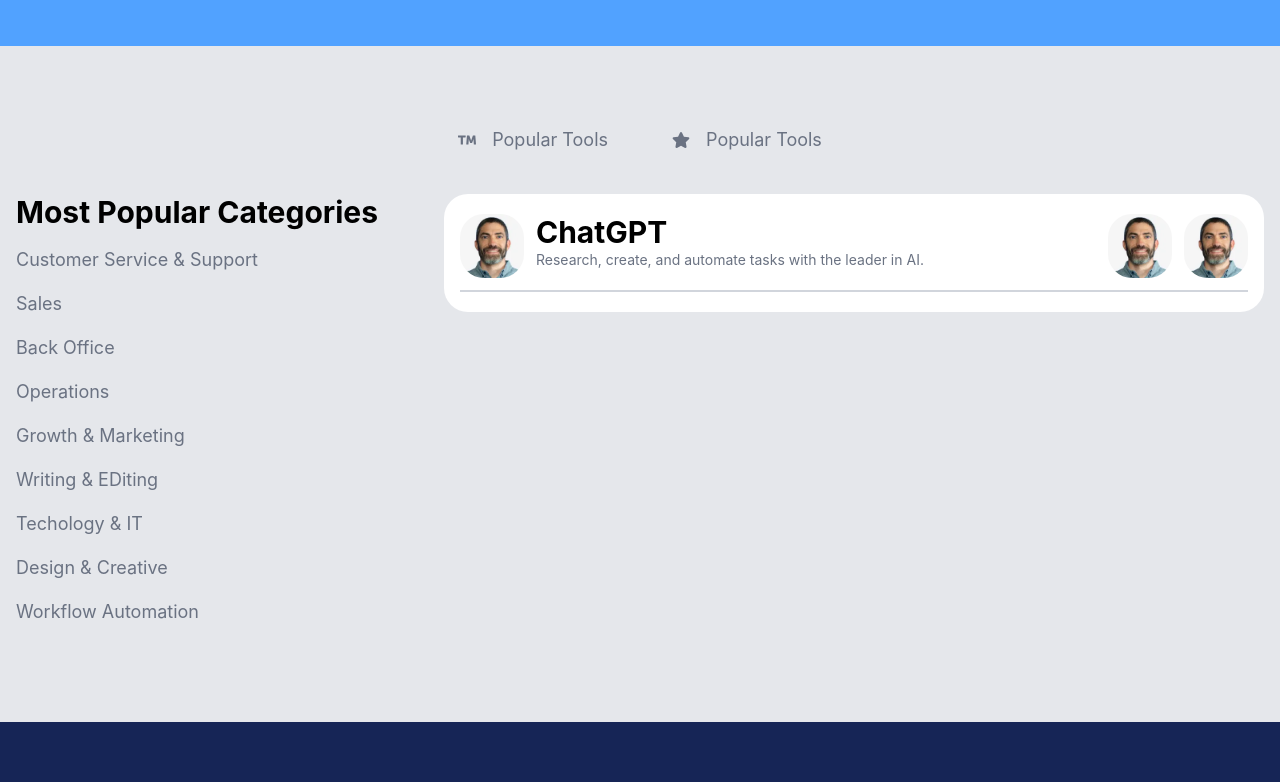
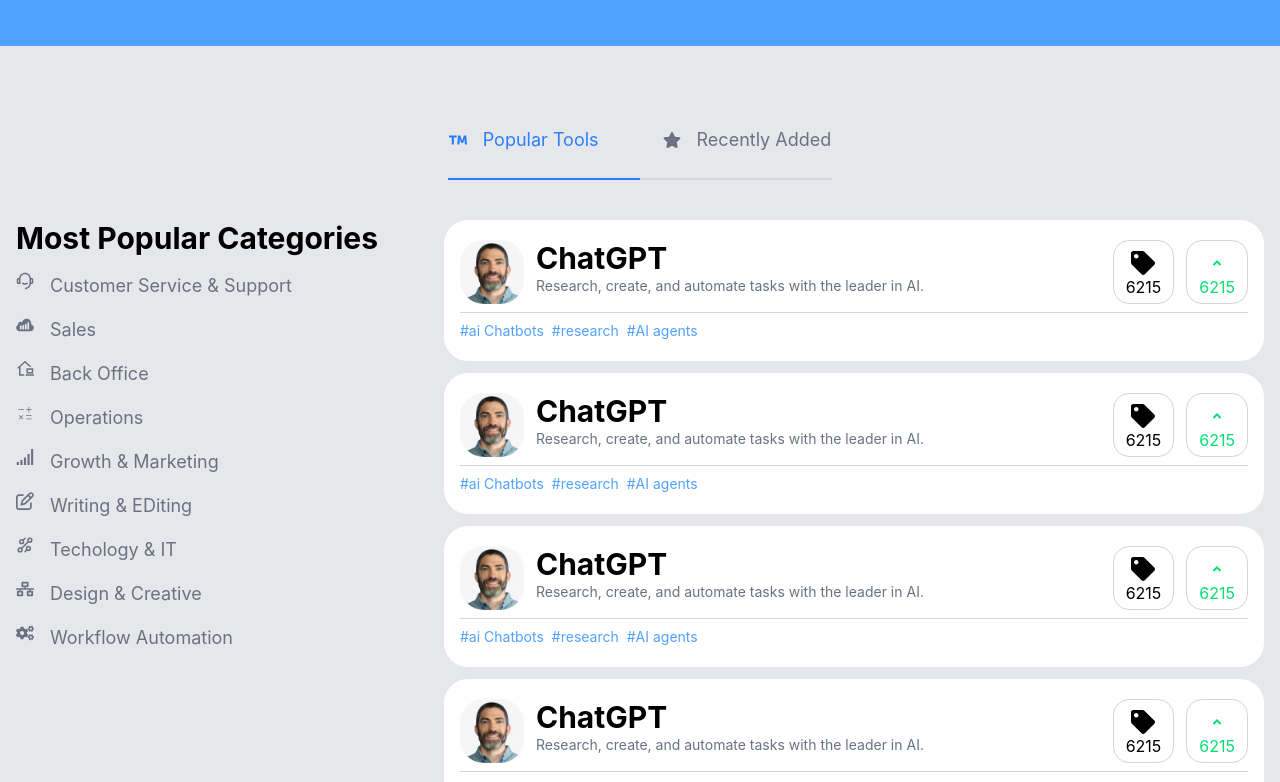
Before and after one commit to ADEDANCE/futurepedia-clone, a React (Vite) app: page / in a window 1280 px wide. Shown: the part 600-1382 px from the top of the page. Built offline with nearby package versions, Linux system fonts and the light colour scheme.

Commit message:
feat:import the ruusable card

```diff
--- a/src/sections/Popular_categories.jsx
+++ b/src/sections/Popular_categories.jsx
@@ -1,7 +1,37 @@
-import React from "react";
-import { FaStar, FaTrademark } from "react-icons/fa";
+import React, { useState } from "react";
+import {
+  FaCogs,
+  FaNetworkWired,
+  FaSellsy,
+  FaStar,
+  FaTag,
+  FaTrademark,
+} from "react-icons/fa";
 import KevinHutsonface from "../assets/KevinHutsonface.webp";
+import {
+  RiArrowDropUpLine,
+  RiCustomerService2Line,
+  RiHomeOfficeLine,
+} from "react-icons/ri";
+import { CiCalculator2 } from "react-icons/ci";
+import { GiNetworkBars } from "react-icons/gi";
+import { FaRegPenToSquare } from "react-icons/fa6";
+import { GrTechnology } from "react-icons/gr";
+import Home_card from "../components/Home_card";
+
 const Popular_categories = () => {
+  const [activeTab, setActiveTab] = useState("popular");
+  const icons = [
+    RiCustomerService2Line,
+    FaSellsy,
+    RiHomeOfficeLine,
+    CiCalculator2,
+    GiNetworkBars,
+    FaRegPenToSquare,
+    GrTechnology,
+    FaNetworkWired,
+    FaCogs,
+  ];
   const categories = [
     "Customer Service & Support",
     "Sales",
@@ -16,61 +46,120 @@
   return (
     <section className=" py-20">
       <div className=" max-w-7xl mx-auto px-4">
-        <div className=" flex gap-16 justify-center mb-10">
-          <div className=" flex gap-4 items-center">
-            <FaTrademark className=" text-gray-500 text-lg" />
-            <p className=" text-gray-500 text-lg">Popular Tools</p>
+        <div className=" mb-10">
+          <div className=" flex gap-16 justify-center">
+            <div
+              onClick={() => setActiveTab("popular")}
+              className={`flex gap-4 items-center  pb-3 cursor-pointer ${
+                activeTab === "popular" ? "text-blue-500" : "text-gray-500"
+              }`}
+            >
+              <FaTrademark className="text-lg" />
+              <p className=" text-lg">Popular Tools</p>
+            </div>
+            <div
+              onClick={() => setActiveTab("Recently")}
+              className={`flex gap-4 items-center pb-3 cursor-pointer ${
+                activeTab === "Recently" ? "text-blue-500" : "text-gray-500"
+              }`}
+            >
+              <FaStar className="  text-lg" />
+              <p className=" text-lg">Recently Added</p>
+            </div>
           </div>
-          <div className=" flex gap-4 items-center ">
-            <FaStar className=" text-gray-500 text-lg" />
-            <p className=" text-gray-500 text-lg">Popular Tools</p>
+
+          {/* Line */}
+          <div className="relative  h-0.5 w-96 bg-gray-300 mt-3 mx-auto">
+            <div
+              className={`absolute top-0 h-full  bg-blue-500 transition-all duration-300 ${
+                activeTab === "popular" ? "left-0 w-1/2 " : "left-1/2 w-1/2"
+              }`}
+            />
           </div>
         </div>
+
         <div className=" grid grid-cols-1 md:grid-cols-3 lg:gap-9">
-          <div>
+          <div className=" hidden md:block">
             <h2 className=" text-3xl font-bold text-black mb-4">
               Most Popular Categories
             </h2>
-            {categories.map((category, index) => (
-              <p className="text-gray-500 text-lg hover:pl-5 mb-4">
-                {" "}
-                {category}
-              </p>
-            ))}
+            {categories.map((category, index) => {
+              const Icon = icons[index]; // pick corresponding icon
+              return (
+                <div
+                  key={index}
+                  className=" flex gap-4 hover:pl-5 text-gray-500 text-lg  mb-4"
+                >
+                  <Icon />
+                  <p>{category}</p>
+                </div>
+              );
+            })}
           </div>
           <div className=" md:col-span-2">
             {/* card */}
-            <div className=" bg-white py-5 px-4 rounded-3xl">
-              <div className=" flex justify-between">
-                <div className=" flex gap-3">
-                  <img
-                    src={KevinHutsonface}
-                    alt=""
-                    className=" w-16 h-16 rounded-3xl"
-                  />
-                  <div>
-                    <h2 className=" text-3xl font-bold text-black ">ChatGPT</h2>
-                    <p className="text-gray-500 text-sm">
-                      Research, create, and automate tasks with the leader in
-                      AI.
-                    </p>
-                  </div>
-                </div>
-                <div className=" flex gap-3">
-                  <img
-                    src={KevinHutsonface}
-                    alt=""
-                    className=" w-16 h-16 rounded-3xl"
-                  />
-                  <img
-                    src={KevinHutsonface}
-                    alt=""
-                    className=" w-16 h-16 rounded-3xl"
-                  />
-                </div>
-              </div>
-              <div className=" bg-gray-300 h-0.5 w-full mt-3"></div>
-            </div>
+            <Home_card
+              image={KevinHutsonface}
+              title={"ChatGPT"}
+              description="Research, create, and automate tasks with the leader in AI."
+              stats={[
+                { icon: FaTag, value: 6215 },
+                {
+                  icon: RiArrowDropUpLine,
+                  value: 6215,
+                  color: "text-green-400",
+                },
+              ]}
+              tags={["#ai Chatbots", "#research", "#AI agents"]}
+            />
+
+            {/* card */}
+            <Home_card
+              image={KevinHutsonface}
+              title={"ChatGPT"}
+              description="Research, create, and automate tasks with the leader in AI."
+              stats={[
+                { icon: FaTag, value: 6215 },
+                {
+                  icon: RiArrowDropUpLine,
+                  value: 6215,
+                  color: "text-green-400",
+                },
+              ]}
+              tags={["#ai Chatbots", "#research", "#AI agents"]}
+            />
+
+            {/* card */}
+            <Home_card
+              image={KevinHutsonface}
+              title={"ChatGPT"}
+              description="Research, create, and automate tasks with the leader in AI."
+              stats={[
+                { icon: FaTag, value: 6215 },
+                {
+                  icon: RiArrowDropUpLine,
+                  value: 6215,
+                  color: "text-green-400",
+                },
+              ]}
+              tags={["#ai Chatbots", "#research", "#AI agents"]}
+            />
+
+            {/* card */}
+            <Home_card
+              image={KevinHutsonface}
+              title={"ChatGPT"}
+              description="Research, create, and automate tasks with the leader in AI."
+              stats={[
+                { icon: FaTag, value: 6215 },
+                {
+                  icon: RiArrowDropUpLine,
+                  value: 6215,
+                  color: "text-green-400",
+                },
+              ]}
+              tags={["#ai Chatbots", "#research", "#AI agents"]}
+            />
           </div>
         </div>
       </div>
```
